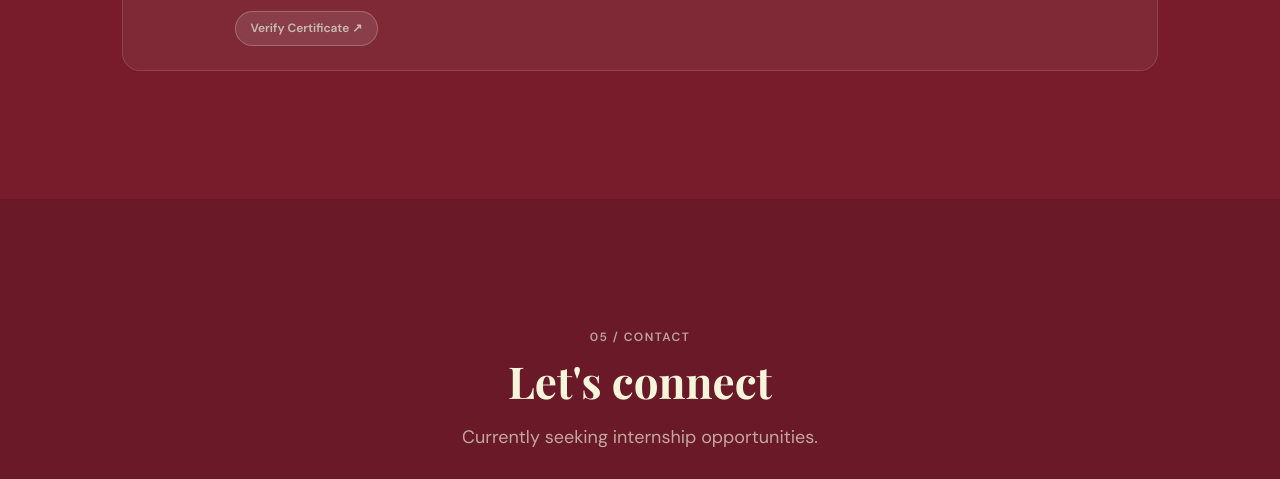
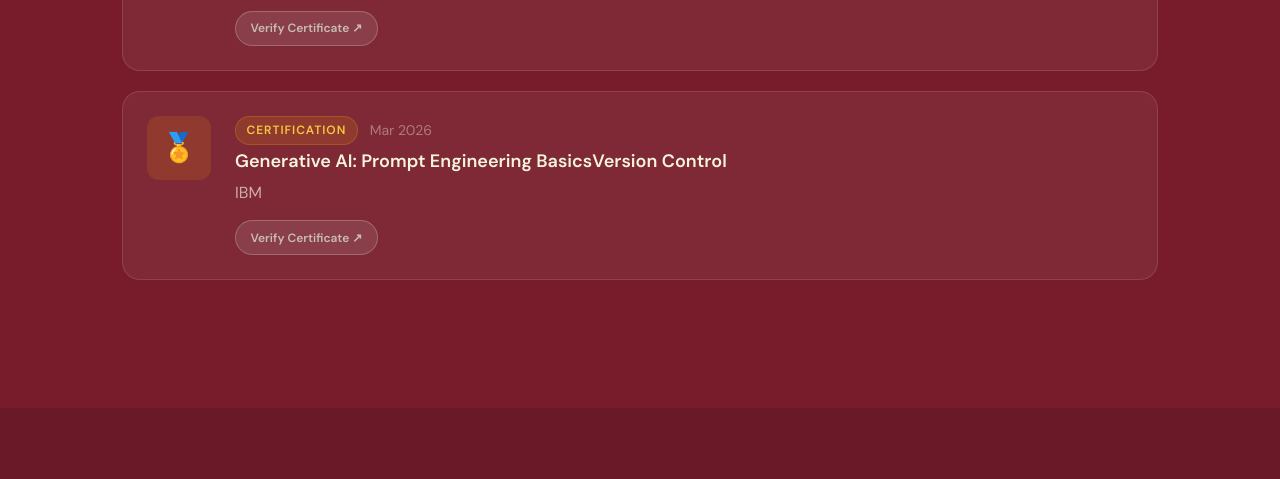
Before and after one commit to yasmine-kh/Portfolio, a plain HTML site: page index.html in a window 1280 px wide. Shown: the part 4107-4586 px from the top of the page. Drawn offline with nearby package versions, Linux system fonts and the light colour scheme; a web font is replaced by a local one.

Commit message:
added certificate

```diff
--- a/index.html
+++ b/index.html
@@ -533,6 +533,29 @@
           </div>
         </div>
 
+        <div class="edu-card reveal-fadeUp" style="--delay: 160ms">
+          <div class="edu-image-wrap edu-type-certification">
+            <img
+              src="vc-meta.png"
+              alt="Certificate image"
+              class="edu-image"
+              onerror="this.style.display='none'; this.nextElementSibling.style.display='flex'"
+            />
+            <div class="edu-icon-fallback" style="display:none">🏅</div>
+          </div>
+          <div class="edu-body">
+            <div class="edu-meta">
+              <span class="edu-type-badge edu-type-badge--certification">Certification</span>
+              <span class="edu-year">Mar 2026</span>
+            </div>
+            <h3 class="edu-degree">Generative AI: Prompt Engineering BasicsVersion Control</h3>
+            <p class="edu-school">IBM</p>
+            <a href="https://www.coursera.org/account/accomplishments/verify/XO5DTAV58A1A?utm_source=link&utm_medium=certificate&utm_content=cert_image&utm_campaign=pdf_header_button&utm_product=course" target="_blank" rel="noopener" class="edu-link-btn">
+              Verify Certificate ↗
+            </a>
+          </div>
+        </div>
+
 
       </div>
     </div>
```
